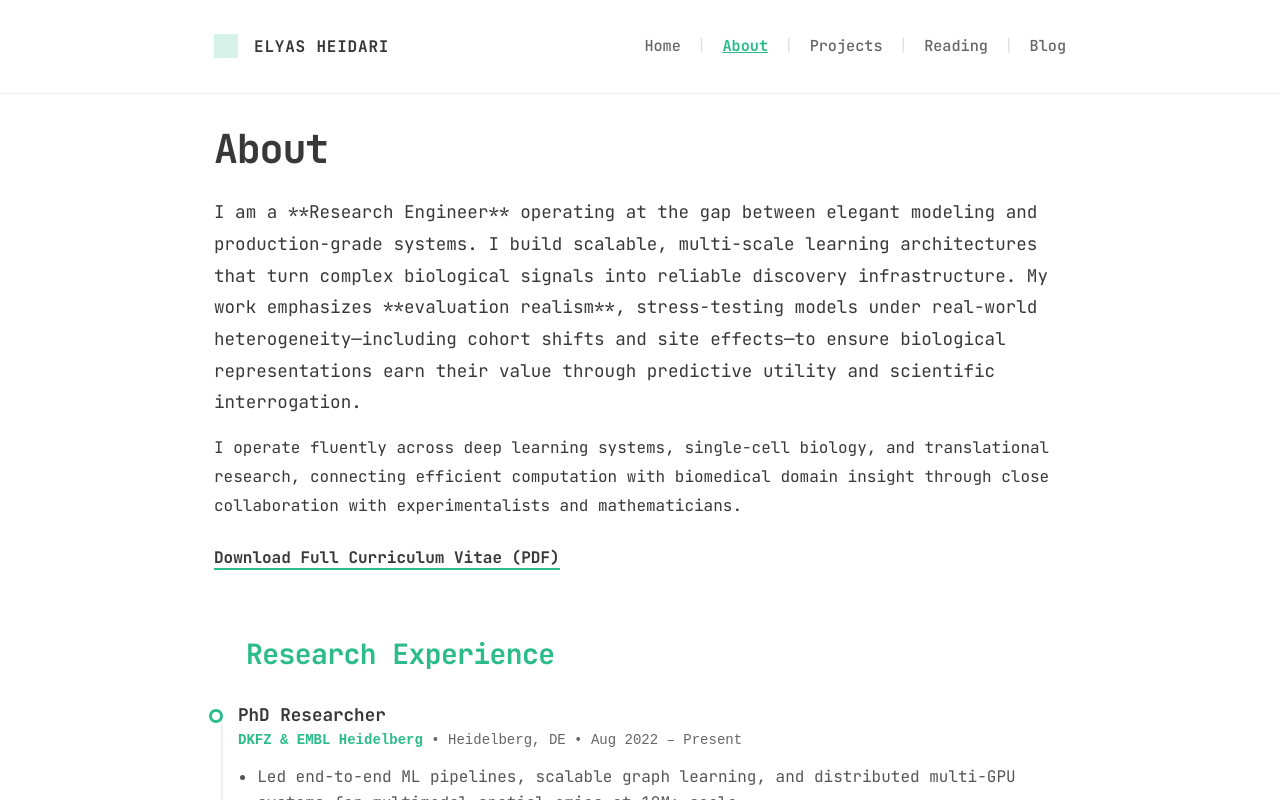
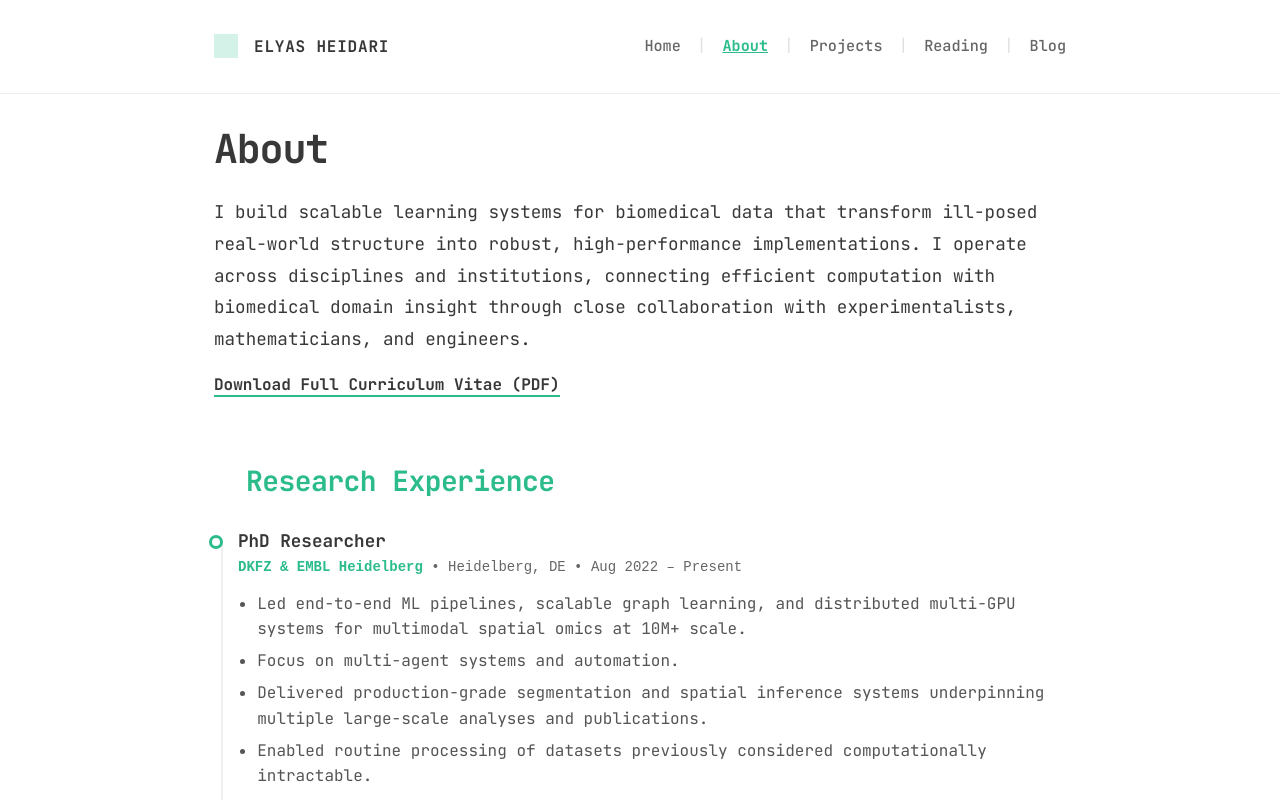
Before and after one commit to EliHei2/elihei2.github.io, a Next.js app: page /about in a window 1280 px wide. Shown: the top 800 px of the page. Built offline with nearby package versions, Linux system fonts and the light colour scheme; some icons are missing.

Commit message:
Content: Reverted to concise punchy bio on About page

```diff
--- a/src/app/about/page.tsx
+++ b/src/app/about/page.tsx
@@ -141,14 +141,9 @@ export default function About() {
             <Box sx={{ mb: 8 }}>
                 <Typography variant="h1" sx={{ mb: 3 }}>About</Typography>
                 <Typography variant="body1" paragraph sx={{ fontSize: '1.1rem', lineHeight: 1.8 }}>
-                    I am a **Research Engineer** operating at the gap between elegant modeling and production-grade systems.
-                    I build scalable, multi-scale learning architectures that turn complex biological signals into reliable discovery infrastructure.
-                    My work emphasizes **evaluation realism**, stress-testing models under real-world heterogeneity—including cohort shifts and site effects—to ensure
-                    biological representations earn their value through predictive utility and scientific interrogation.
-                </Typography>
-                <Typography variant="body1" sx={{ mb: 3 }}>
-                    I operate fluently across deep learning systems, single-cell biology, and translational research, connecting efficient computation with
-                    biomedical domain insight through close collaboration with experimentalists and mathematicians.
+                    I build scalable learning systems for biomedical data that transform ill-posed real-world structure into robust, high-performance implementations.
+                    I operate across disciplines and institutions, connecting efficient computation with biomedical domain insight
+                    through close collaboration with experimentalists, mathematicians, and engineers.
                 </Typography>
                 <Typography variant="body1">
                     <Link href="/CV_Elyas_Heidari.pdf" target="_blank" style={{ textDecoration: 'none', borderBottom: '2px solid #2BBC8A', color: '#383838', fontWeight: 600 }}>
```
